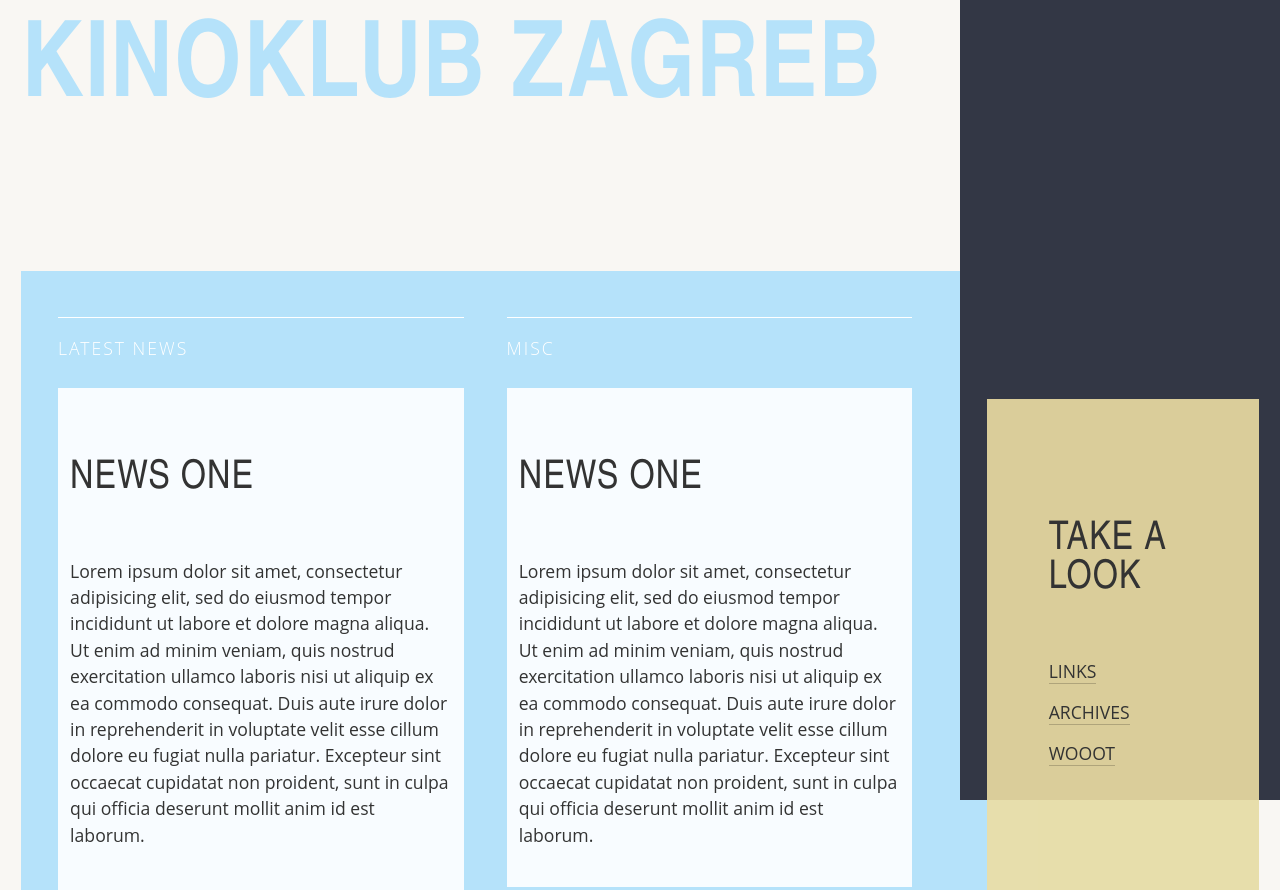
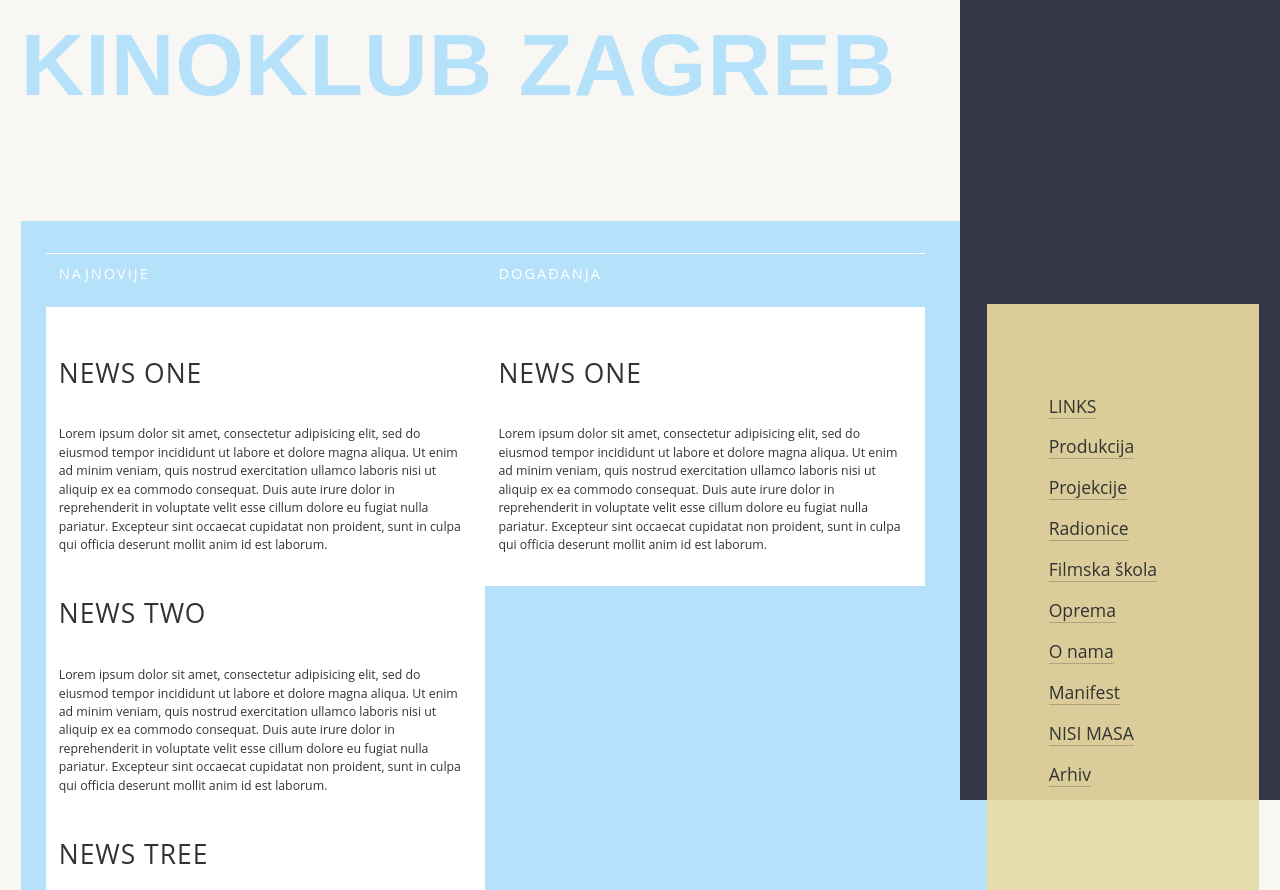
Before and after one commit to vjekooo/KKZ, a plain HTML site: page index.html in a window 1280 px wide. Shown: the top 890 px of the page. Drawn offline with Linux system fonts and the light colour scheme.

Commit message:
Added links to nav and footer

```diff
--- a/index.html
+++ b/index.html
@@ -19,7 +19,7 @@
     	<section class="content">
             <div class="content-news">
                 <div class="title">
-        			<p>LATEST NEWS</p>
+        			<h5>Najnovije</h5>
         		</div>
 
         		<div class="latest-news" role="article">
@@ -53,7 +53,7 @@
             </div>
             <div class="content-other">
                 <div class="title">
-        			<p>MISC</p>
+        			<h5>Događanja</h5>
         		</div>
 
         		<div class="latest-news" role="article">
@@ -69,26 +69,54 @@
     	</section>
 
         <footer>
+            <div class="kontakt">
+                <h6><i class="fa fa-copyright"></i> KKZ - Trg žrtava fašizma 14, 10000 Zagreb, Hrvatska</h6>
+            </div>
+            <div class="code">
+                <h6>
                     <a href="https://github.com/vjekooo"><i class="fa fa-code"></i> with
                         <i class="fa fa-heart"></i> by
                         <i class="fa fa-github"></i>
                     </a>
+                </h6>
+            </div>
+
         </footer>
 
     	<aside class="nav-bar">
     		<div class="wrapper">
     			<div class="nav-links">
-    				<h3 class="select">TAKE A LOOK</h3>
     				<nav role="navigation">
     					<ul>
     						<li>
-    							<a href="http://www.google.com" class="design-name">LINKS</a>
+    							<a href="http://www.google.com">LINKS</a>
     						</li>
                             <li>
-    							<a href="http://www.google.com" class="design-name">ARCHIVES</a>
+    							<a href="http://www.google.com">Produkcija</a>
     						</li>
                             <li>
-    							<a href="http://www.google.com" class="design-name">WOOOT</a>
+    							<a href="http://www.google.com">Projekcije</a>
+    						</li>
+                            <li>
+                                <a href="http://www.google.com">Radionice</a>
+                            </li>
+                            <li>
+                                <a href="http://www.google.com">Filmska škola</a>
+                            </li>
+                            <li>
+                                <a href="http://www.google.com">Oprema</a>
+                                <li>
+                                    <a href="http://www.google.com">O nama</a>
+                                </li>
+                                <li>
+                                    <a href="http://www.google.com">Manifest</a>
+                                </li>
+                                <li>
+                                    <a href="http://www.google.com">NISI MASA</a>
+                                </li>
+                                <li>
+                                    <a href="http://www.google.com">Arhiv</a>
+                                </li>
                             </li>
     					</ul>
     				</nav>
--- a/style.css
+++ b/style.css
@@ -46,8 +46,8 @@
 		font-family: "Open Sans", verdana, arial, sans-serif;
 		/* Weights from Typekit: 300, 400 */
 	}
-	h2, h3 {
-		font-family: "tablet-gothic-condensed", "arial narrow", arial, verdana, sans-serif;
+	h2 {
+		font-family: arial, verdana, sans-serif;
 		/* Weights from Typekit: 200, 900 */
 	}
 
@@ -65,15 +65,15 @@
 	h2 {
 		color: #B5E2FA;
 		font-weight: 900; /* Heavy */
-		font-size: 6em;
+		font-size: 5em;
 		letter-spacing: 1px;
 		line-height: 1em;
 		margin-top: 0;
 		margin-bottom: 0;
 	}
 	h3 {
-		font-size: 2.25em;
-		font-weight: 200; /* Thin */
+		font-size: 1.5em;
+		font-weight: 400;
 		letter-spacing: 1px;
 		line-height: 1em;
 		padding: 0.5em 0 0.25em 0;
@@ -96,18 +96,23 @@
 	section.content div.title p a {
 		color: #fff;
 	}
-
-	/* Paragraph styles */
-	p, li { font-size: 1em;
-		font-weight: 400; /* Regular */
+	li {
+		font-size: 1em;
+		font-weight: 400;
 		line-height: 1.5em;
 		padding: 0.5em 0;
 	}
-	h1, section.content div.title p {
+
+	/* Paragraph styles */
+	p { font-size: 0.7em;
+		font-weight: 400;
+		line-height: 1.5em;
+		padding: 0.5em 0;
+	}
+	section.content div.title h5 {
 		border-top: 1px solid #ffffff;
 		margin-top: 0.5em;
-		padding-top: 1em;
-		font-weight: 300;
+		padding: 2% 2% 0 3%;
 		letter-spacing: 2px;
 		text-transform: uppercase;
 	}
@@ -125,34 +130,36 @@
 	}
 	div.logo {
 		background-color: #F9F7F3;
-		width: 81%;
-		height: 250px;
+		width: 100%;
+		height: 25vh;
 	}
 	div.wrapper {
 		z-index: 2;
 	}
 	section.content {
-		padding: 3%;
+		padding: 2%;
 	}
 	section.content div.title {
 		color: #fff;
 		padding: 0;
 	}
 	section.content div.latest-news {
-		background: rgba(255, 255, 255, 0.9);
+		background: rgb(255, 255, 255);
 		color: #333;
 		top: 10%;
-		/*margin-left: -30%;*/
 		padding: 3% 3% 3% 3%;
 	}
 	section.content div.content-news {
-		width: 47.5%;
+		width: 50%;
 		float: left;
+		margin-bottom: 3%;
+		height: 100%;
 	}
 	section.content div.content-other {
-		width: 47.5%;
-		margin-left: 5%;
+		width: 50%;
 		float: right;
+		margin-bottom: 5%;
+		height: 100%;
 	}
 	aside.nav-bar {
 		background: rgba(237, 222, 164, 0.9);
@@ -173,11 +180,17 @@
 		clear: both;
 		color: #fff;
 		padding: 1em 5%;
-		width: 76.35%;
+		width: 75.8%;
 		height: 15vh;
 	}
+	footer div.kontakt {
+		float: left;
+	}
+	footer div.code {
+		float: right;
+	}
 	footer a {
-		margin-right: 0.5em;
+		color: white;
 	}
 	footer img {
 		width: 5%;
@@ -186,30 +199,36 @@
 
 	/* Media queries */
 
-	/* 1 and up */
-	@media screen and (min-width: 1px) {
+	/* Mobile */
+	@media screen and (max-width: 460px) {
 
-		body {
-			font-size: 85%;
+		div.logo {
+			font-size: 1em;
+		}
+		section.content div.content-news {
+			width: 100%;
+		}
+		section.content div.content-other {
+			width: 100%;
+		}
+		footer {
+			width: 100%;
 		}
 
 	}
 	/* 550 and up */
 	@media screen and (min-width: 550px) {
 
-		body {
-			font-size: 2em;
-		}
-		h2 {
+		/*h2 {
 			font-size: 6em;
-		}
+		}*/
 		section.content {
 			width: 75%;
 		}
 		aside.nav-bar {
 			position: absolute;
 			right: 0;
-			top: 7.8%;
+			top: 8.4%;
 			width: 22%;
 		}
 		div.extra {
```
Lines whose indentation alone changed are shown as unchanged.
